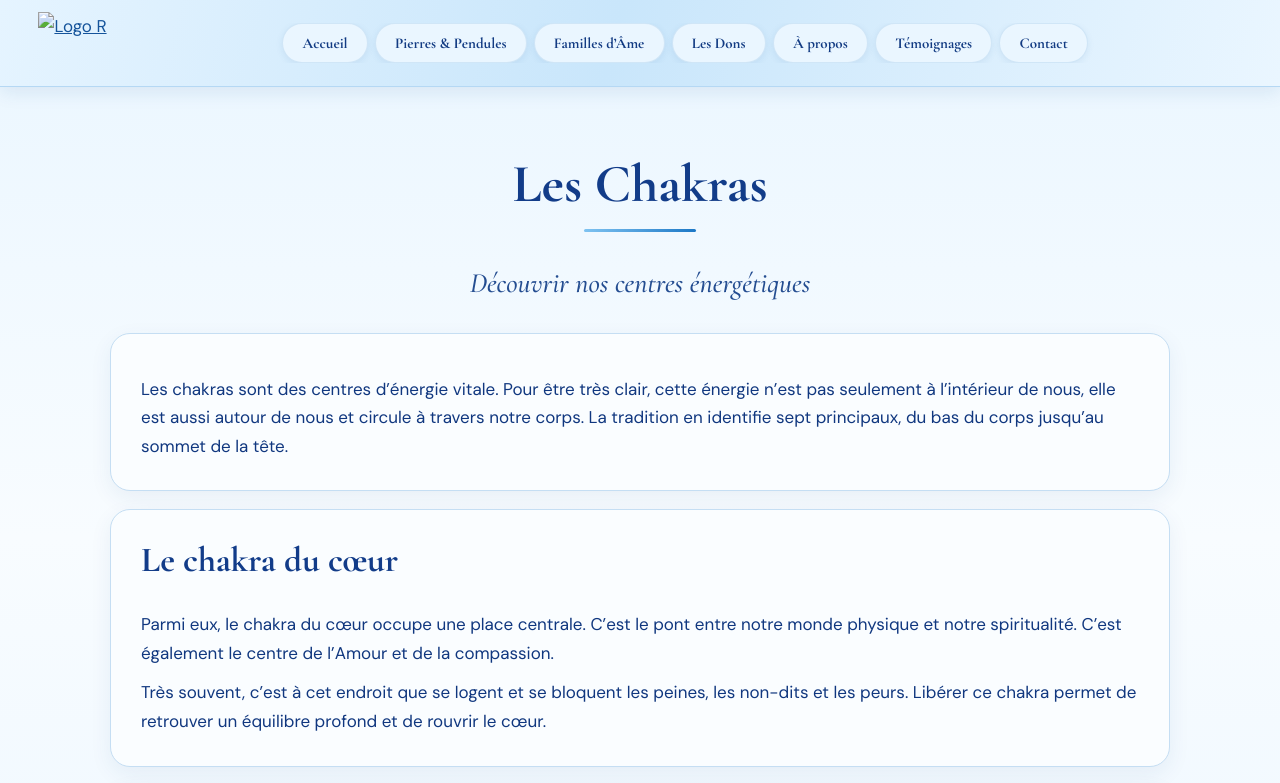
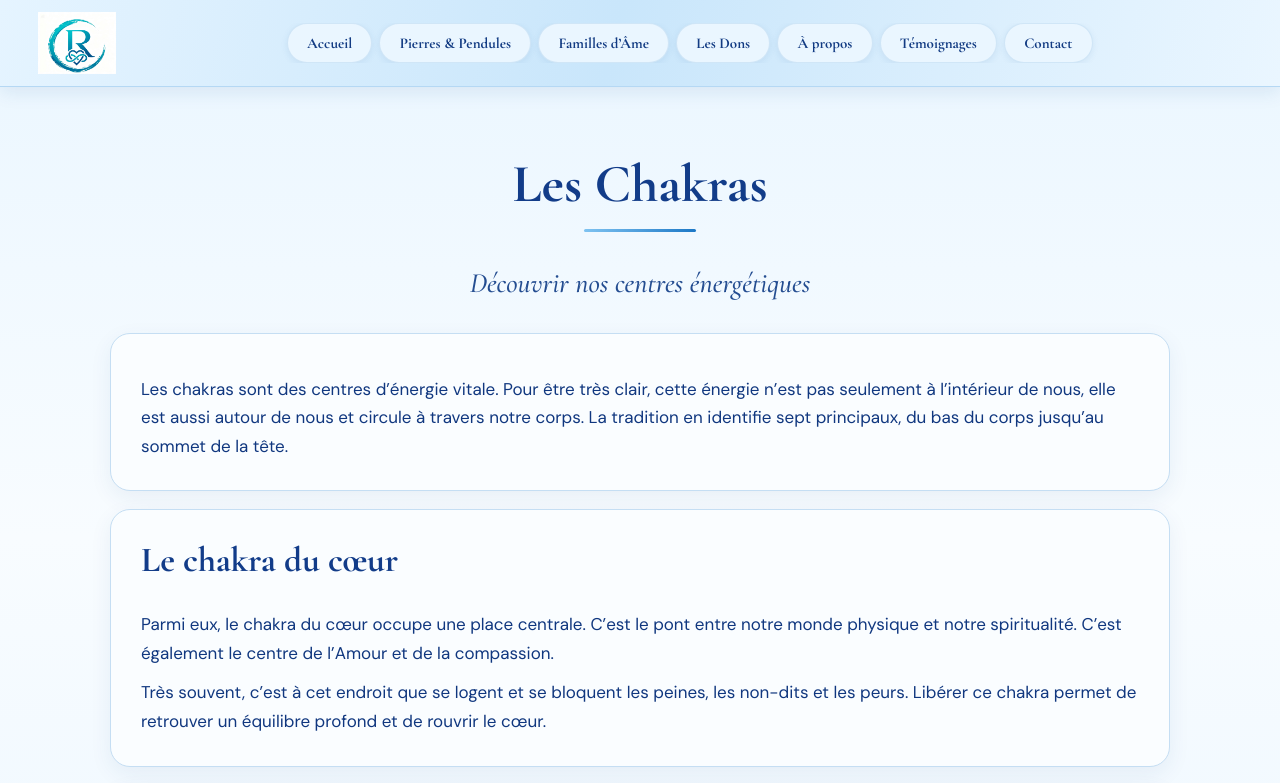
Before and after one commit to cftcmafsas-ai/Guerisseur-de-lame, a plain HTML site: page chakras.html in a window 1280 px wide. Shown: the top 783 px of the page. Drawn offline with nearby package versions, Linux system fonts and the light colour scheme.

Commit message:
Corriger le logo partagé sur les pages du site

```diff
--- a/chakras.html
+++ b/chakras.html
@@ -12,7 +12,7 @@
 <body>
 
 <header class="top">
-  <a href="/index.html"><img src="/logo.svg" alt="Logo R"></a>
+  <a href="/index.html"><img src="/logos.JPG" alt="Logo R"></a>
   <nav>
     <a href="/index.html">Accueil</a>
     <a href="/pierres-pendules.html">Pierres &amp; Pendules</a>
```
